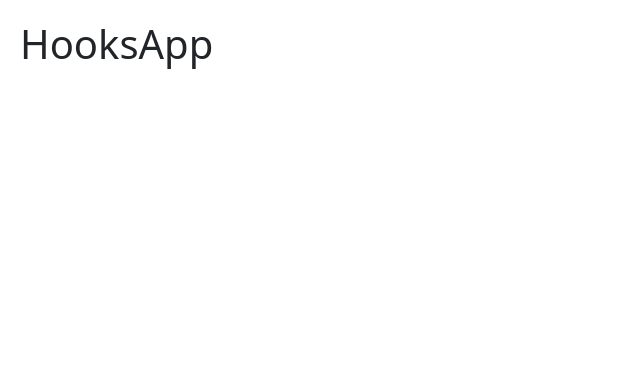
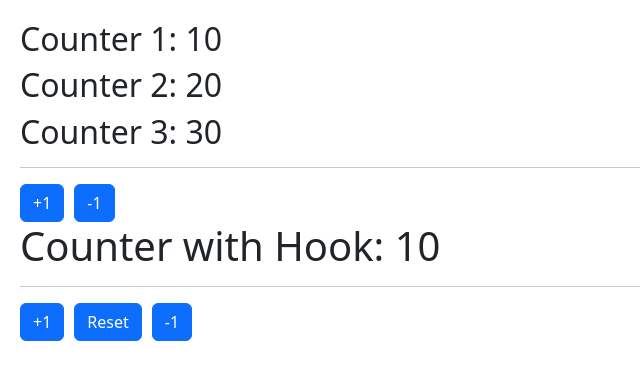
Before and after one commit to salitomeyo-learning-path/udemy-react-js, a React (Vite) app in the folder 05-hook-app/: page / in a window 1280 px wide. Shown: the top 380 px of the page, without its empty margins (0-640 px from the left). Built offline with nearby package versions, Linux system fonts and the light colour scheme.

Commit message:
feat: counter with custom hooks and useState

```diff
--- /dev/null
+++ b/05-hook-app/src/01-useState/CounterApp.jsx
@@ -0,0 +1,30 @@
+import { useState } from "react"
+
+export const CounterApp = () => {
+    const [state,  setCounter] = useState({
+        counter1: 10,
+        counter2: 20,
+        counter3: 30
+    });
+
+    const { counter1, counter2, counter3 } = state;
+
+    return(
+        <>
+            <h2>Counter 1: { counter1 }</h2>
+            <h2>Counter 2: { counter2 }</h2>
+            <h2>Counter 3: { counter3 }</h2>
+
+            <hr />
+
+            <button className="btn btn-primary" onClick={() => setCounter({
+                ...state,
+                counter1: counter1+1
+            })}>+1</button>
+            <button className="btn btn-primary" onClick={() => setCounter({
+                ...state,
+                counter1: counter1-1
+            })}>-1</button>
+        </>
+    )
+}
--- /dev/null
+++ b/05-hook-app/src/01-useState/CounterWithCustomHook.jsx
@@ -0,0 +1,16 @@
+import { useCounter } from "../hooks/useCounter";
+
+export const CounterWithCustomHook = () => {
+    const { counter, increment, decrement, reset } = useCounter();
+
+    return(
+        <>
+            <h1>Counter with Hook: {counter}</h1>
+            <hr />
+
+            <button className="btn btn-primary" onClick={increment}>+1</button>
+            <button className="btn btn-primary" onClick={reset}>Reset</button>
+            <button className="btn btn-primary" onClick={decrement}>-1</button>
+        </>
+    )
+}
--- /dev/null
+++ b/05-hook-app/src/hooks/useCounter.js
@@ -0,0 +1,24 @@
+import { useState } from "react"
+
+export const useCounter = ( initialValue = 10 ) => {
+    const [counter, setCounter] = useState( initialValue )
+
+    const increment = () => {
+        setCounter( counter + 1 );
+    }
+
+    const decrement = () => {
+        if (counter === 0) return;
+        setCounter( counter - 1 );
+    }
+    const reset = () => {
+        setCounter( initialValue );
+    }
+
+    return{
+        counter,
+        increment,
+        decrement,
+        reset
+    }
+}
--- a/05-hook-app/src/main.jsx
+++ b/05-hook-app/src/main.jsx
@@ -1,10 +1,14 @@
 import React from 'react'
 import ReactDOM from 'react-dom/client'
+import { CounterApp } from './01-useState/CounterApp'
+import { CounterWithCustomHook } from './01-useState/CounterWithCustomHook'
+
 import { HooksApp } from './HooksApp'
 import './index.css'
 
 ReactDOM.createRoot(document.getElementById('root')).render(
   <React.StrictMode>
-    <HooksApp />
+    <CounterApp />
+    <CounterWithCustomHook />
   </React.StrictMode>
 )
```
